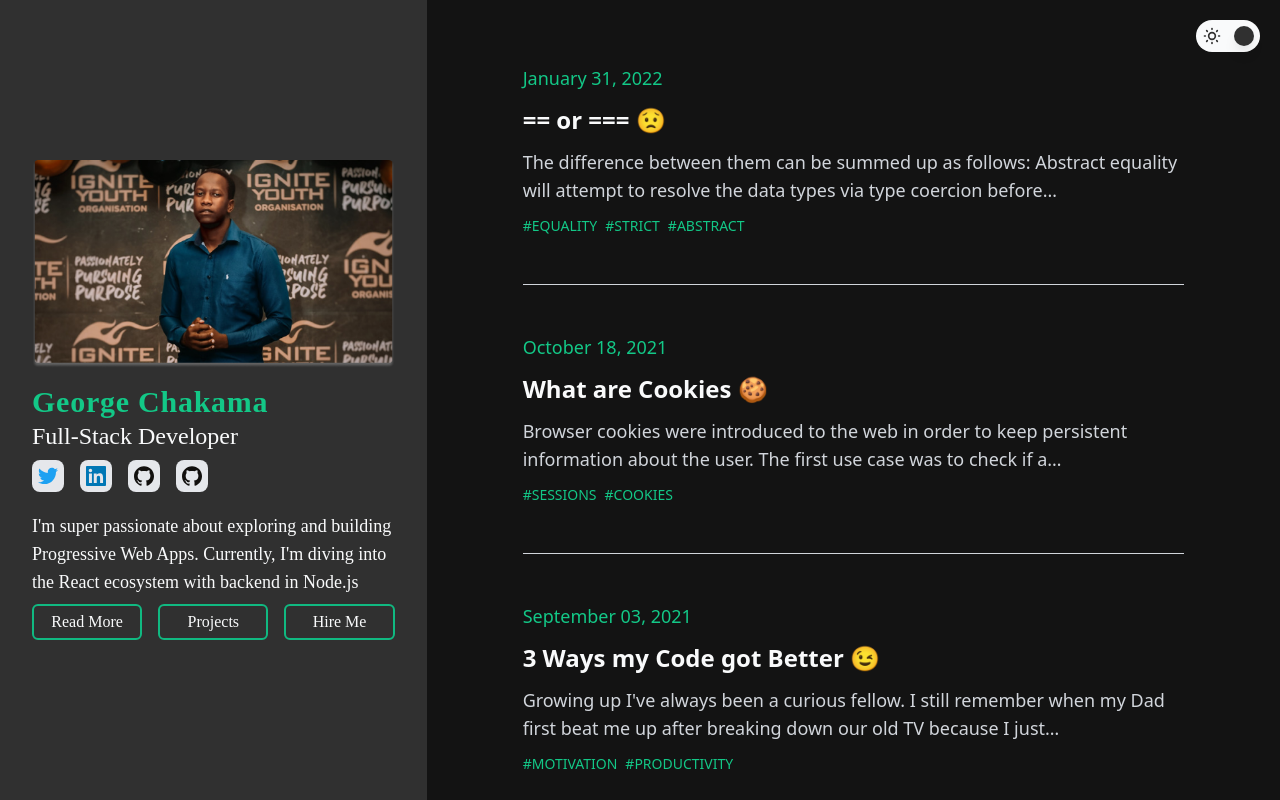
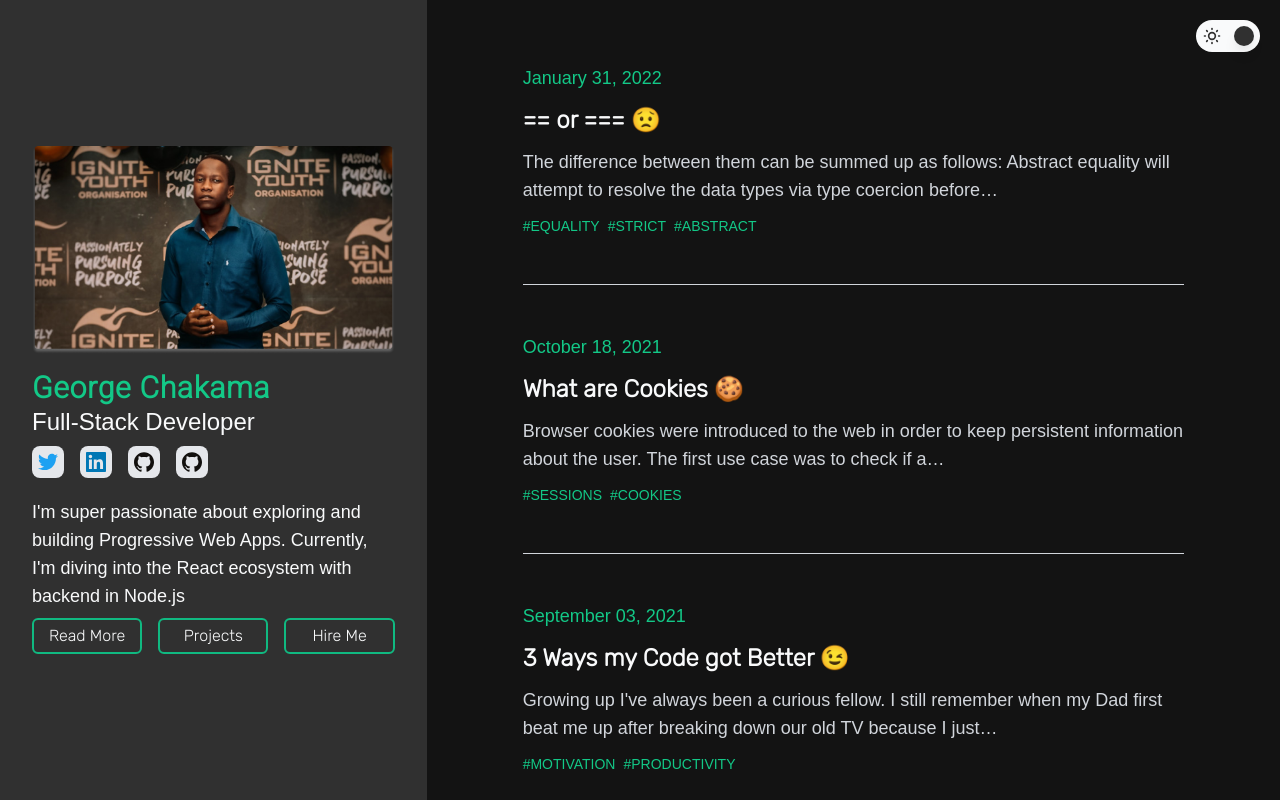
Before and after one commit to queen-raae/gtchakama-myblog, a Gatsby site: page / in a window 1280 px wide. Built offline with nearby package versions, Linux system fonts and the light colour scheme; Gatsby itself is replaced by a stand-in of ours; some packages are replaced by stand-ins of ours; a web font is replaced by a local one; what @tailwindcss/typography would draw is missing.

Commit message:
Update index.tsx

```diff
--- a/src/pages/index.tsx
+++ b/src/pages/index.tsx
@@ -5,6 +5,7 @@
 import Layout from "@/components/Layout"
 import { INode, PageProps } from "@/definitions"
 import { Helmet } from "react-helmet"
+import "../fonts.css"
 const BlogIndex: React.FC<PageProps> = ({ data, location }) => {
   const siteTitle = data.site.siteMetadata?.title || `Title`
   const posts = data.allMdx.edges
@@ -53,14 +54,14 @@
 
               <article itemScope itemType="http://schema.org/Article">
                 <header>
-                  <small className="font-yrsa text-skin-para-green text-lg">
+                  <small className="self-paragraph text-skin-para-green text-lg">
                     {node.frontmatter.date}
                   </small>
-                  <h2 className="text-2xl font-exo font-black text-skin-fg mt-3">
+                  <h2 className="text-2xl self-title font-black text-skin-fg mt-3">
                     <Link
                       to={node.fields.slug}
                       itemProp="url"
-                      className="rounded-md focus:outline-none focus:ring-4 focus:ring-skin-focus"
+                      className="rounded-md hover:text-skin-para-green active:text-skin-para-green focus:outline-none  focus:text-skin-para-green"
                     >
                       <span itemProp="headline">{title}</span>
                     </Link>
@@ -71,9 +72,9 @@
                     __html: node.excerpt || node.frontmatter.description,
                   }}
                   itemProp="description"
-                  className="text-lg font-yrsa text-gray-500 dark:text-gray-300 mt-3"
+                  className="text-lg self-paragraph text-gray-500 dark:text-gray-300 mt-3"
                 />
-                <section className="font-yrsa text-skin-para-green uppercase md:text-sm space-x-2 mt-3">
+                <section className="self-paragraph text-skin-para-green uppercase md:text-sm space-x-2 mt-3">
                   {(node.frontmatter.tags || "")
                     .split(",")
                     .map((s: string) => s.trim())
```
